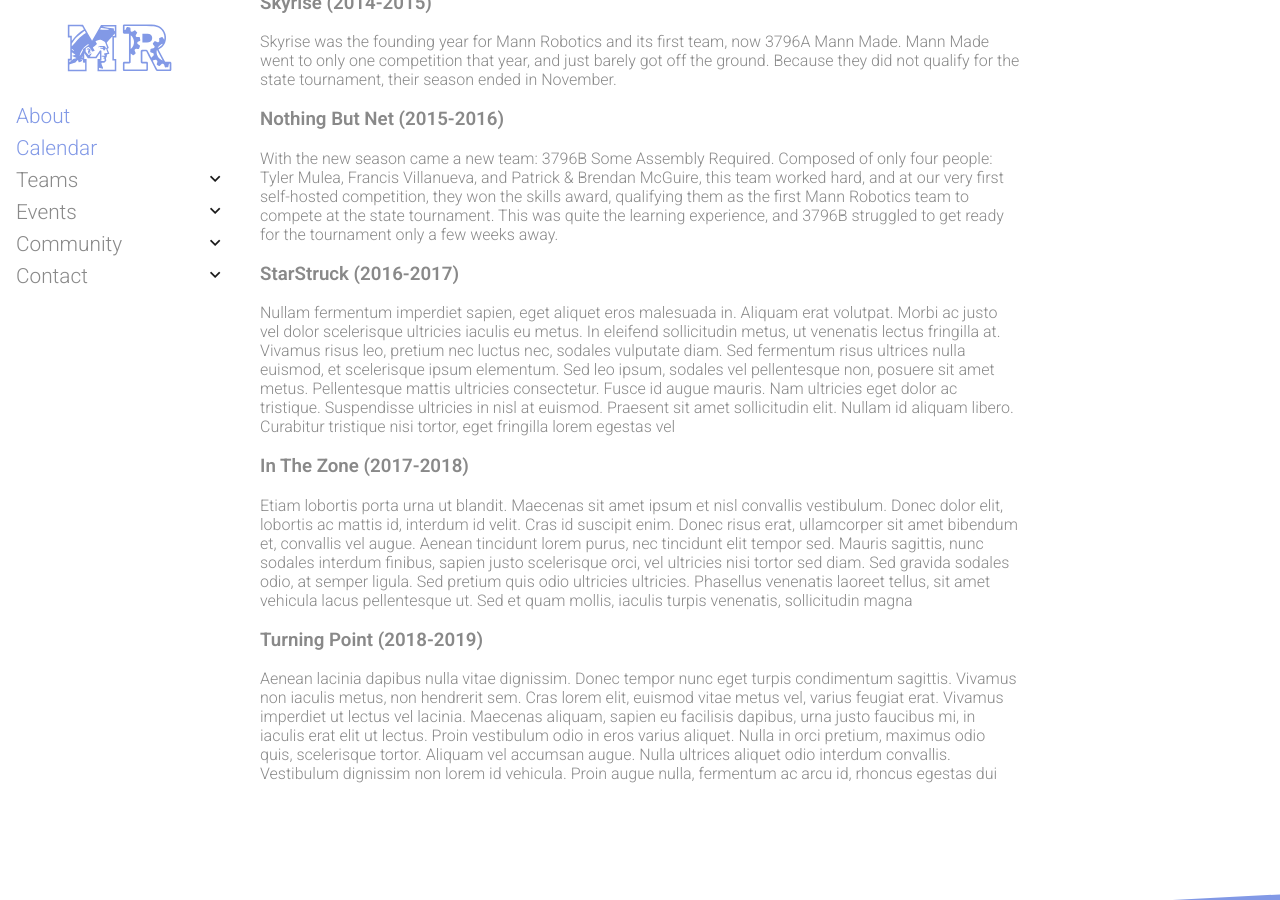
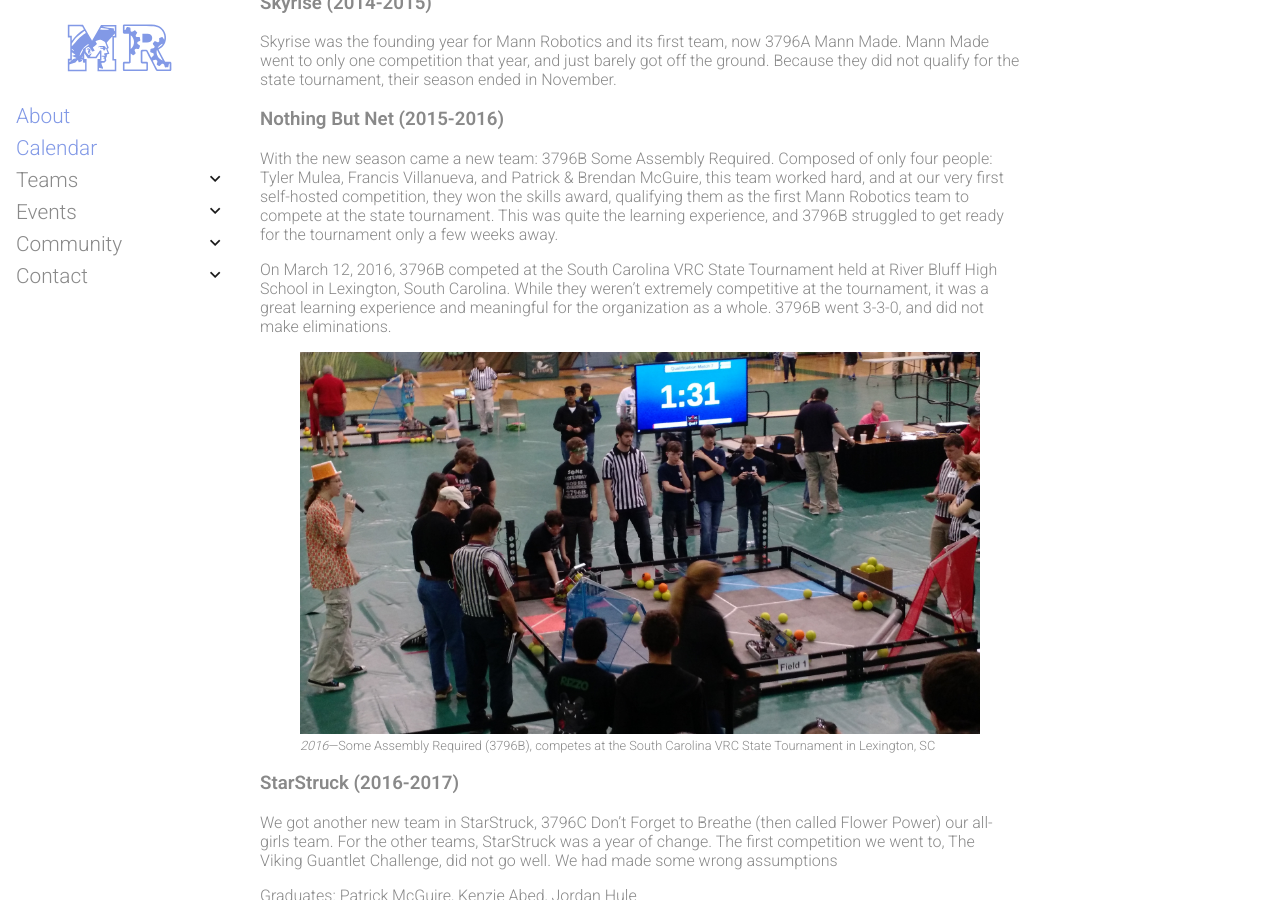
Before and after one commit to mannrobo/mannrobo.github.io, a Jekyll site: the page built from about.md, in a window 1280 px wide and 900 px high, scrolled down 1282 px. Built offline with Jekyll 4.4.1, drawn with Linux system fonts in a browser that asks for light colours; some of the changed text lies outside the part shown.

Commit message:
More info in about page

```diff
--- a/about.md
+++ b/about.md
@@ -22,11 +22,24 @@ Skyrise was the founding year for Mann Robotics and its first team, now 3796A Ma
 ### Nothing But Net (2015-2016)
 With the new season came a new team: 3796B Some Assembly Required. Composed of only four people: Tyler Mulea, Francis Villanueva, and Patrick & Brendan McGuire, this team worked hard, and at our very first self-hosted competition, they won the skills award, qualifying them as the first Mann Robotics team to compete at the state tournament. This was quite the learning experience, and 3796B struggled to get ready for the tournament only a few weeks away.
 
+On March 12, 2016, 3796B competed at the South Carolina VRC State Tournament held at River Bluff High School in Lexington, South Carolina. While they weren't extremely competitive at the tournament, it was a great learning experience and meaningful for the organization as a whole. 3796B went 3-3-0, and did not make eliminations.
+
+<figure>
+  <img src="/assets/images/about.jpg" alt="State" style="width:100%">
+  <figcaption><em>2016</em>—Some Assembly Required (3796B), competes at the South Carolina VRC State Tournament in Lexington, SC</figcaption>
+</figure>
+
 ### StarStruck (2016-2017)
-Nullam fermentum imperdiet sapien, eget aliquet eros malesuada in. Aliquam erat volutpat. Morbi ac justo vel dolor scelerisque ultricies iaculis eu metus. In eleifend sollicitudin metus, ut venenatis lectus fringilla at. Vivamus risus leo, pretium nec luctus nec, sodales vulputate diam. Sed fermentum risus ultrices nulla euismod, et scelerisque ipsum elementum. Sed leo ipsum, sodales vel pellentesque non, posuere sit amet metus. Pellentesque mattis ultricies consectetur. Fusce id augue mauris. Nam ultricies eget dolor ac tristique. Suspendisse ultricies in nisl at euismod. Praesent sit amet sollicitudin elit. Nullam id aliquam libero. Curabitur tristique nisi tortor, eget fringilla lorem egestas vel
+We got another new team in StarStruck, 3796C Don't Forget to Breathe (then called Flower Power) our all-girls team. For the other teams, StarStruck was a year of change. The first competition we went to, The Viking Guantlet Challenge, did not go well. We had made some wrong assumptions
+
+Graduates: Patrick McGuire, Kenzie Abed, Jordan Hule
 
 ### In The Zone (2017-2018)
 Etiam lobortis porta urna ut blandit. Maecenas sit amet ipsum et nisl convallis vestibulum. Donec dolor elit, lobortis ac mattis id, interdum id velit. Cras id suscipit enim. Donec risus erat, ullamcorper sit amet bibendum et, convallis vel augue. Aenean tincidunt lorem purus, nec tincidunt elit tempor sed. Mauris sagittis, nunc sodales interdum finibus, sapien justo scelerisque orci, vel ultricies nisi tortor sed diam. Sed gravida sodales odio, at semper ligula. Sed pretium quis odio ultricies ultricies. Phasellus venenatis laoreet tellus, sit amet vehicula lacus pellentesque ut. Sed et quam mollis, iaculis turpis venenatis, sollicitudin magna
 
+Graduates: Ben Godfrey, Francis Villeaneuva
+
 ### Turning Point (2018-2019)
 Aenean lacinia dapibus nulla vitae dignissim. Donec tempor nunc eget turpis condimentum sagittis. Vivamus non iaculis metus, non hendrerit sem. Cras lorem elit, euismod vitae metus vel, varius feugiat erat. Vivamus imperdiet ut lectus vel lacinia. Maecenas aliquam, sapien eu facilisis dapibus, urna justo faucibus mi, in iaculis erat elit ut lectus. Proin vestibulum odio in eros varius aliquet. Nulla in orci pretium, maximus odio quis, scelerisque tortor. Aliquam vel accumsan augue. Nulla ultrices aliquet odio interdum convallis. Vestibulum dignissim non lorem id vehicula. Proin augue nulla, fermentum ac arcu id, rhoncus egestas dui
+
+Graduates: Garrett Knight, Aiden Abed
```
